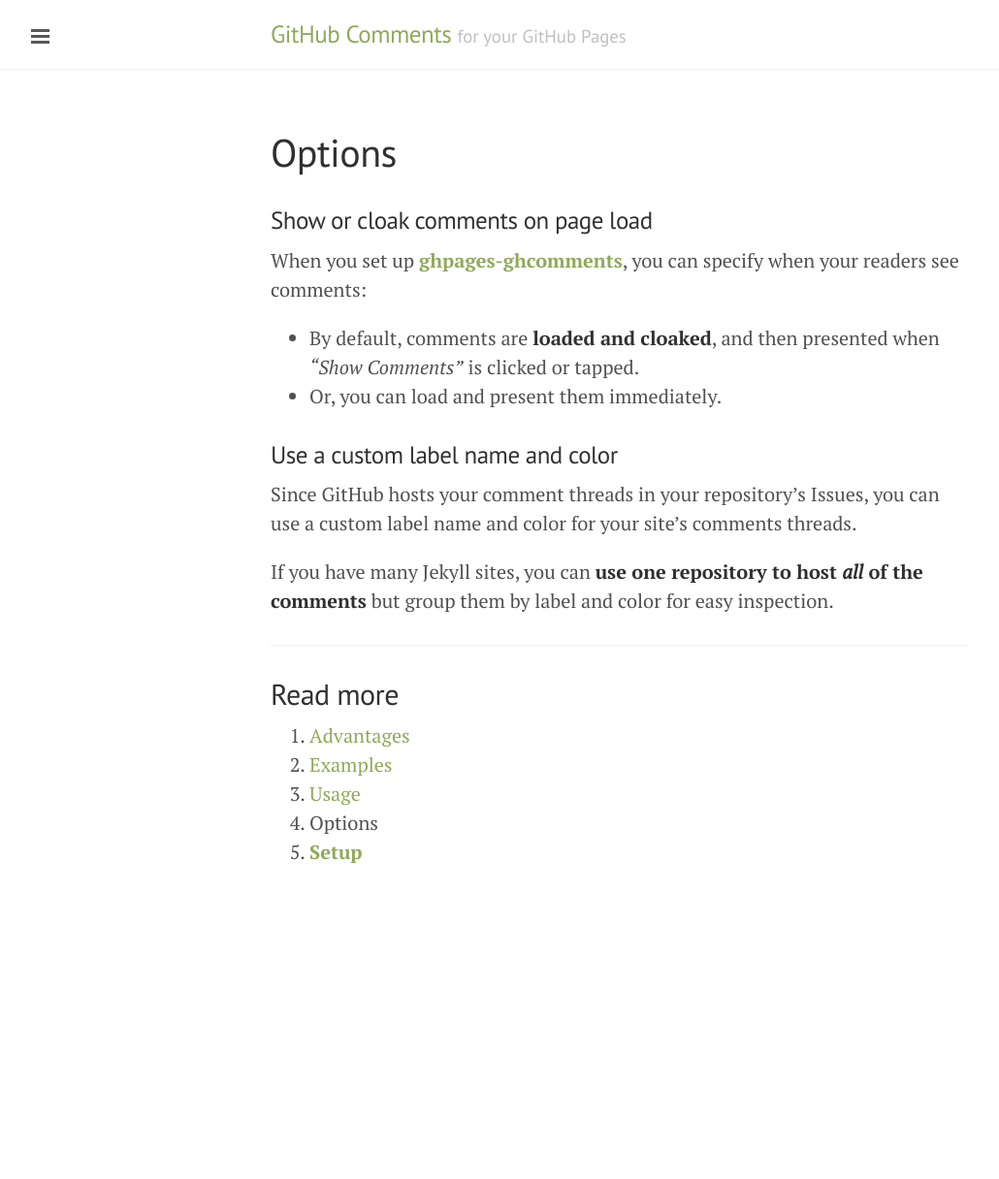
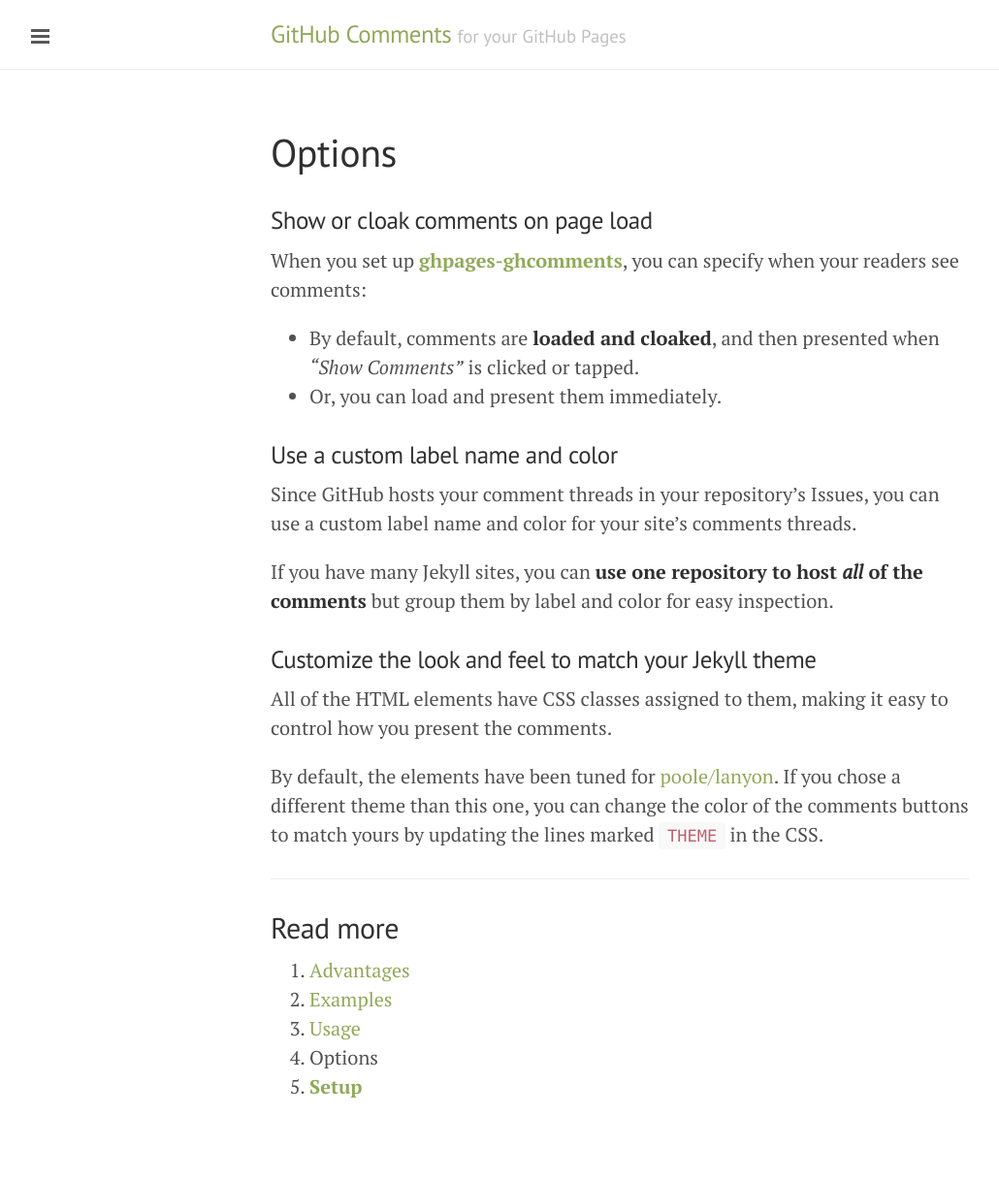
Before and after one commit to wireddown/ghpages-ghcomments, a Jekyll site: the page built from options.md, in a window 1280 px wide. Shown: the whole page at 97% size, without its empty margins (1-1031 px from the left). Built offline with Jekyll 4.4.1, drawn with Linux system fonts in a browser that asks for light colours; Markdown is read by kramdown in place of the engine named in the settings; before the commit the page ends 974 px from its top, so only the background shows below that.

Commit message:
Update options to include theming

```diff
--- a/options.md
+++ b/options.md
@@ -16,6 +16,12 @@ Since GitHub hosts your comment threads in your repository's Issues, you can use
 
 If you have many Jekyll sites, you can **use one repository to host *all* of the comments** but group them by label and color for easy inspection.
 
+### Customize the look and feel to match your Jekyll theme
+
+All of the HTML elements have CSS classes assigned to them, making it easy to control how you present the comments.
+
+By default, the elements have been tuned for [poole/lanyon](https://github.com/poole/lanyon). If you chose a different theme than this one, you can change the color of the comments buttons to match yours by updating the lines marked `THEME` in the CSS.
+
 ---
 
 ## Read more
```
